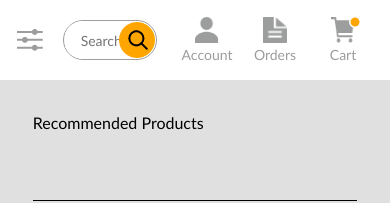
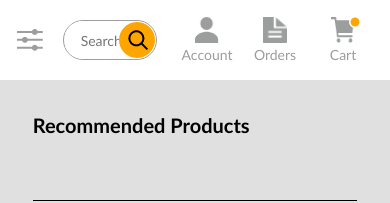
Before and after one commit to nihalvaria/this-is-dmg, a React (Create React App) app: page / in a window 390 px wide. Shown: the top 203 px of the page. Built offline with nearby package versions, Linux system fonts and the light colour scheme.

Commit message:
Section header responsive

```diff
--- a/src/Components/Filter/SectionHeader/SectionHeader.scss
+++ b/src/Components/Filter/SectionHeader/SectionHeader.scss
@@ -1,3 +1,11 @@
 .SectionHeader {
+    font-size: 28px;
+    font-weight: bold;
+}
 
+
+@media only screen and ( max-width: 768px ) and ( orientation: portrait ) {
+    .SectionHeader {
+        font-size: 20px;
+    }
 }
```
